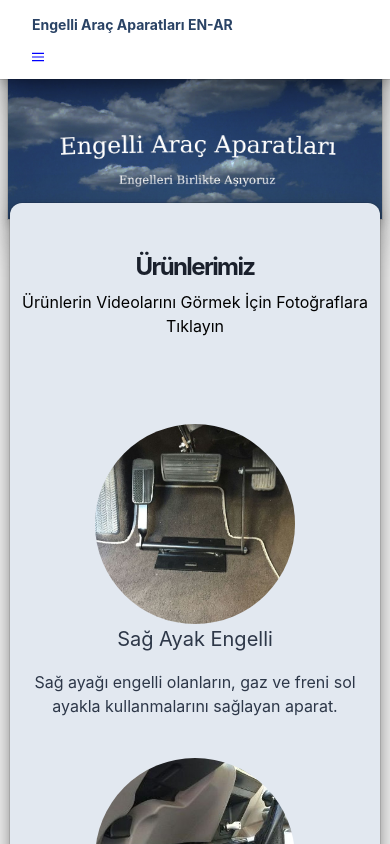
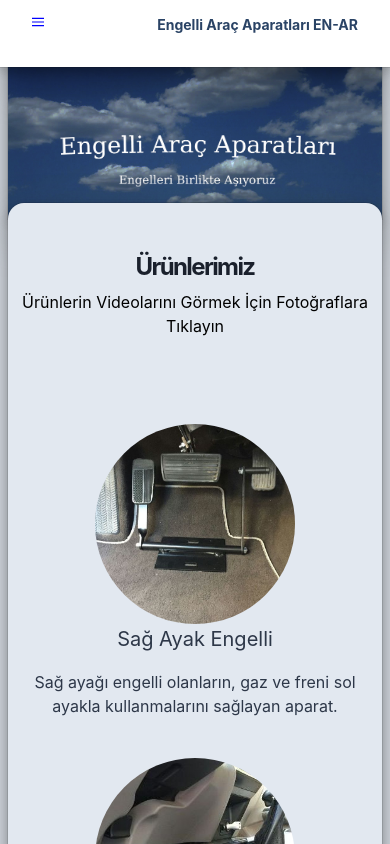
Before and after one commit to Abdullah-Koroglu/engelli-aparatlari, a Next.js app: page / in a window 390 px wide. Shown: the top 844 px of the page. Built offline with nearby package versions, Linux system fonts and the light colour scheme.

Commit message:
woked on the hamburger menu

```diff
--- a/components/card.js
+++ b/components/card.js
@@ -14,7 +14,7 @@ export default function Card() {
     }
     return (
 
-        <Flex w="99%" align='center' flexDir='column' borderRadius="xl" overflow="hidden" mt='-1rem' zIndex='sticky' bg="gray.200" boxShadow="dark-lg">
+        <Flex w="100%" align='center' flexDir='column' borderRadius="2xl" overflow="hidden" mt='-1rem' zIndex='10' bg="gray.200" boxShadow="dark-lg">
             <Heading as="h1" fontSize={["2xl", "3xl", "4xl"]} letterSpacing={"-0.1rem"} pt='3rem' textAlign='center' color='gray.800'>
                 Ürünlerimiz
             </Heading>
--- a/components/header.js
+++ b/components/header.js
@@ -2,7 +2,7 @@ import React from "react";
 import Head from 'next/head'
 import { useEffect, useState } from "react";
 
-import { Box, Heading, Flex, Text, Button, Link, color } from "@chakra-ui/react";
+import { Box, Heading, Flex, Text, Button, Link, color, Center } from "@chakra-ui/react";
 import {
   Menu,
   MenuButton,
@@ -33,25 +33,27 @@ const Header = props => {
       pos='fixed'
       zIndex={10000}
       as="nav"
-      // align="center"
-      // justify="center"
-      wrap="nowrap"
+      align={{base : "flex-start" , md : "center"}}
+      justify='space-between'
       padding="1rem"
       px='2rem'
       bg="white"
       color="blue.800"
-      flexDir='column'
+      flexDir={{base : "row-reverse" , md: "column"}}
       boxShadow="dark-lg"
       {...props}
     >
-      <Flex align="center" mr={5}>
+      <Flex  >
         <Heading as="h1" fontSize={["sm", "lg", "2xl", "4xl"]} letterSpacing={"0rem"} pb='4' textAlign='center' >
           Engelli Araç Aparatları EN-AR
         </Heading>
       </Flex>
 
-      <Flex display={{ base: "block", md: "none" }} onClick={handleToggle}>
-        <svg
+      <Flex
+
+      onClick={handleToggle} flexDir='column'>
+        <Flex display={{ base: "block", md: "none" }}>
+          <svg
           fill="blue"
           width="12px"
           viewBox="0 0 20 20"
@@ -60,14 +62,14 @@ const Header = props => {
           <title>Menu</title>
           <path d="M0 3h20v2H0V3zm0 6h20v2H0V9zm0 6h20v2H0v-2z" />
         </svg>
-      </Flex>
-
+        </Flex>
       <Flex
         display={{ sm: show ? "block" : "none", md: "flex", base: show ? "block" : "none" }}
-        width={{ sm: "full", md: "auto" }}
+        width={{ sm: "auto", md: "auto" , base: "auto"}}
         alignItems="center"
         flexGrow={0.1}
         justify='center'
+        mt={{base : '7' , md : "0"}}
       >
         <Menu >
           <MenuItems>
@@ -94,9 +96,10 @@ const Header = props => {
           </MenuList>
           <MenuItems>
           <Link href='/faq' _hover={{ stroke: 'white', opacity: '70%' }}>
-            Sık Sorulan Sorular
+            Popüler Sorular
           </Link></MenuItems>
         </Menu>
+      </Flex>
       </Flex>
     </Flex>
   );
--- a/pages/sag-ayak-engelli.js
+++ b/pages/sag-ayak-engelli.js
@@ -3,7 +3,7 @@ import styles from '../styles/Home.module.css'
 
 export default function page() {
     return (
-        <Flex w='100%' flexDir='column'  >
+        <Flex w='100%' flexDir='column'  bg='white'>
             <Flex mt='10rem' flexDir='column' mx='1rem' >
                 <Box align='center'>
                     <Heading as='h1' color='gray.800' my='1rem'>
--- a/styles/Home.module.css
+++ b/styles/Home.module.css
@@ -14,6 +14,8 @@
   flex-direction: column;
   justify-content: center;
   align-items: center;
+  background-color: #E2E8F0
+  ;
 }
 
 .footer {
--- a/styles/globals.css
+++ b/styles/globals.css
@@ -1,5 +1,7 @@
 html,
 body {
+  background-color:#E2E8F0
+  ;
   padding: 0;
   margin: 0;
   font-family: -apple-system, BlinkMacSystemFont, Segoe UI, Roboto, Oxygen,
```
